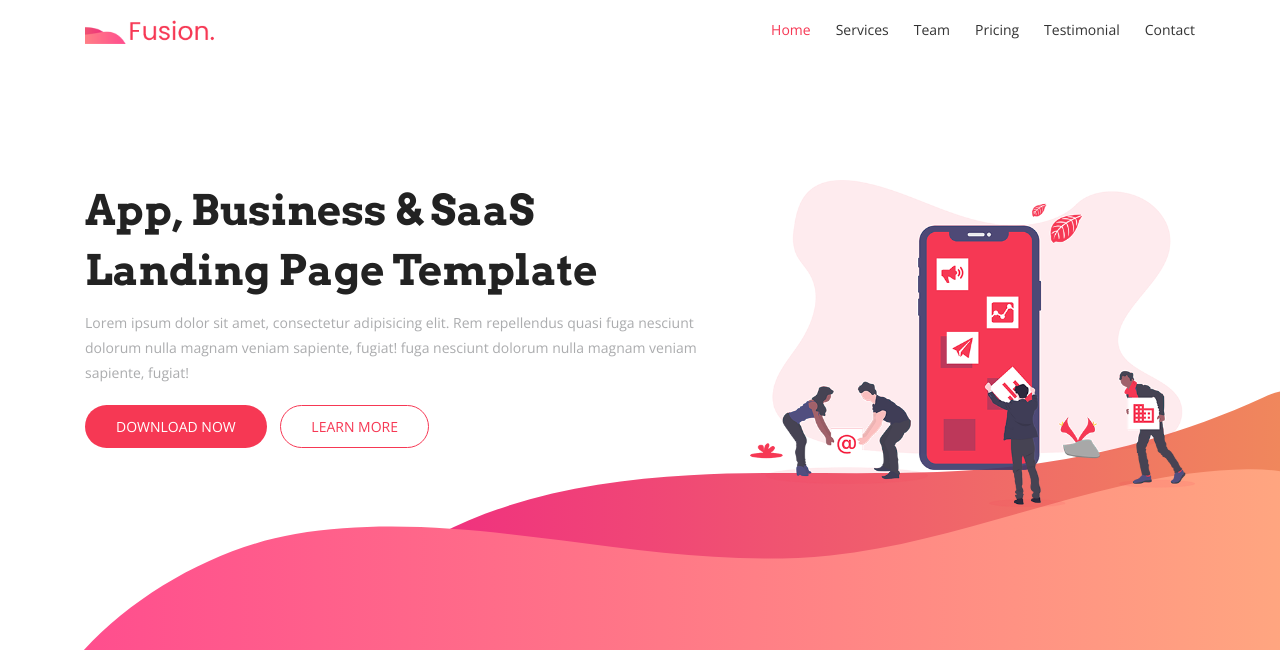
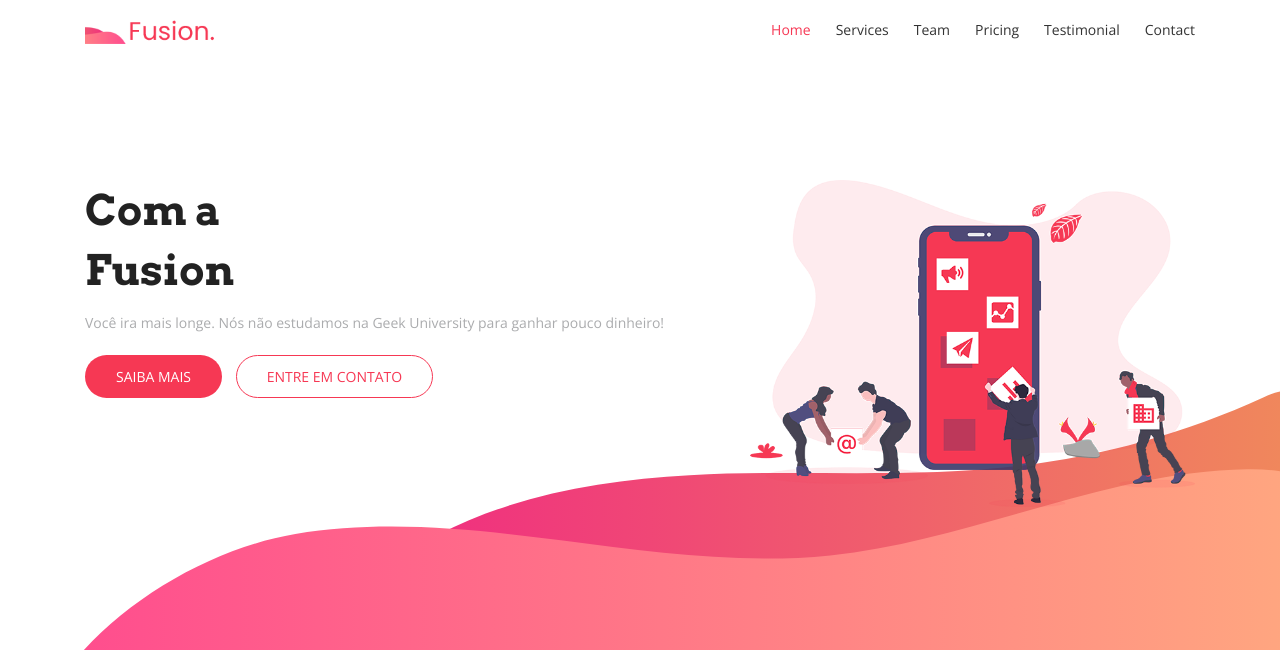
Before and after one commit to RafaelHGOliveira/fusion, a Django app: page / in a window 1280 px wide. Shown: the top 654 px of the page. Run offline with Django 4.2, Linux system fonts and the light colour scheme; some libraries are stand-ins or nearby versions; some web fonts are replaced.

Commit message:
corrigido index e incluido hero.html

```diff
--- a/core/templates/base.html
+++ b/core/templates/base.html
@@ -32,7 +32,7 @@
       <nav class="navbar navbar-expand-md bg-inverse fixed-top scrolling-navbar">
         <div class="container">
           <!-- Brand and toggle get grouped for better mobile display -->
-          <a href="index.html" class="navbar-brand"><img src="{% static 'img/logo.png' %}" alt=""></a>
+          <a href="#" class="navbar-brand"><img src="{% static 'img/logo.png' %}" alt=""></a>
           <button class="navbar-toggler" type="button" data-toggle="collapse" data-target="#navbarCollapse" aria-controls="navbarCollapse" aria-expanded="false" aria-label="Toggle navigation">
             <i class="lni-menu"></i>
           </button>
@@ -73,7 +73,7 @@
         </div>
       </nav>
       <!-- Navbar End -->
-      {% block content  %}  {% endblock %}
+      {% block content  %} {% endblock %}
 
     <!-- Go to Top Link -->
     <a href="#" class="back-to-top">
@@ -100,4 +100,3 @@
     <script src="{% static 'js/contact-form-script.min.js' %}"></script>
 
   </body>
-</html>
--- /dev/null
+++ b/core/templates/hero.html
@@ -0,0 +1,24 @@
+{% load static %}
+<div id="hero-area" class="hero-area-bg">
+  <div class="container">
+    <div class="row">
+      <div class="col-lg-7 col-md-12 col-sm-12 col-xs-12">
+        <div class="contents">
+          <h2 class="head-title">Com a <br>Fusion</h2>
+          <p>Você ira mais longe. Nós não estudamos na Geek University para ganhar pouco dinheiro!</p>
+          <div class="header-button">
+            <a href="#" class="btn btn-common">Saiba mais</i></a>
+            <a href="#" class="btn btn-border video-popup">Entre em contato</i></a>
+          </div>
+        </div>
+      </div>
+      <div class="col-lg-5 col-md-12 col-sm-12 col-xs-12">
+        <div class="intro-img">
+          <img class="img-fluid" src="{% static 'img/intro-mobile.png' %}" alt="">
+        </div>
+      </div>
+    </div>
+  </div>
+</div>
+
+<!-- Header Area wrapper End -->
--- a/core/templates/index.html
+++ b/core/templates/index.html
@@ -1,33 +1,11 @@
 {% extends 'base.html' %}
 {% load static %}
 {% block content %}
+
       <!-- Hero Area Start -->
-      <div id="hero-area" class="hero-area-bg">
-        <div class="container">
-          <div class="row">
-            <div class="col-lg-7 col-md-12 col-sm-12 col-xs-12">
-              <div class="contents">
-                <h2 class="head-title">App, Business & SaaS<br>Landing Page Template</h2>
-                <p>Lorem ipsum dolor sit amet, consectetur adipisicing elit. Rem repellendus quasi fuga nesciunt dolorum nulla magnam veniam sapiente, fugiat! fuga nesciunt dolorum nulla magnam veniam sapiente, fugiat!</p>
-                <div class="header-button">
-                  <a href="#" class="btn btn-common">Download Now</i></a>
-                  <a href="#" class="btn btn-border video-popup">Learn More</i></a>
-                </div>
-              </div>
-            </div>
-            <div class="col-lg-5 col-md-12 col-sm-12 col-xs-12">
-              <div class="intro-img">
-                <img class="img-fluid" src="{% static 'img/intro-mobile.png' %}" alt="">
-              </div>
-            </div>
-          </div>
-        </div>
-      </div>
+      {% include 'hero.html' %}
       <!-- Hero Area End -->
-
     </header>
-    <!-- Header Area wrapper End -->
-
     <!-- Services Section Start -->
     <section id="services" class="section-padding">
       <div class="container">
@@ -296,7 +274,7 @@
             <!-- Team Item Starts -->
             <div class="team-item wow fadeInRight" data-wow-delay="0.8s">
               <div class="team-img">
-                <img class="img-fluid" src="a{% static 'img/team/team-04.png' %}" alt="">
+                <img class="img-fluid" src="{% static 'img/team/team-04.png' %}" alt="">
               </div>
               <div class="contetn">
                 <div class="info-text">
@@ -569,7 +547,7 @@
           <div class="row">
             <div class="col-lg-3 col-md-6 col-sm-6 col-xs-6 col-mb-12">
               <div class="widget">
-                <h3 class="footer-logo"><{% static 'img/logo.png" alt=""' %}></h3>
+                <h3 class="footer-logo"><src="{% static 'img/logo.png' %}" alt=""></h3>
                 <div class="textwidget">
                   <p>Lorem ipsum dolor sit amet, consectetur adipiscing elit. Quisque lobortis tincidunt est, et euismod purus suscipit quis.</p>
                 </div>
@@ -631,5 +609,4 @@
       </div>
     </footer>
     <!-- Footer Section End -->
-
     {% endblock %}
```
